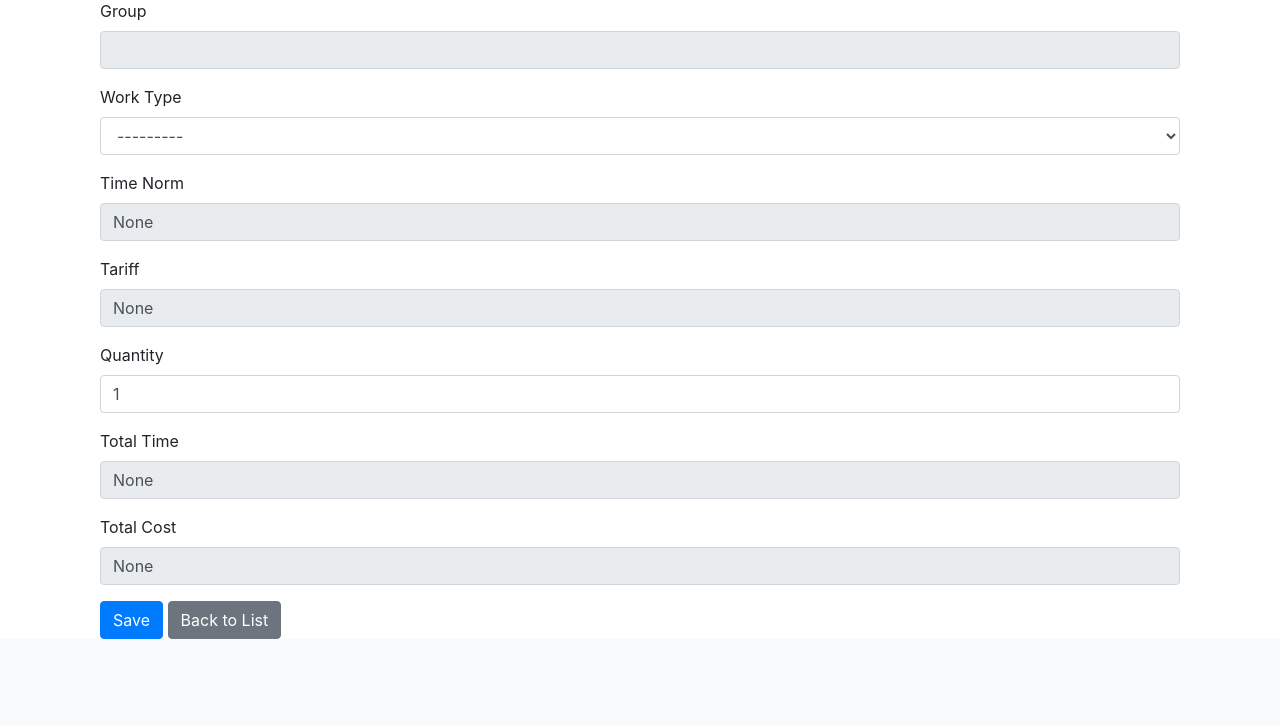
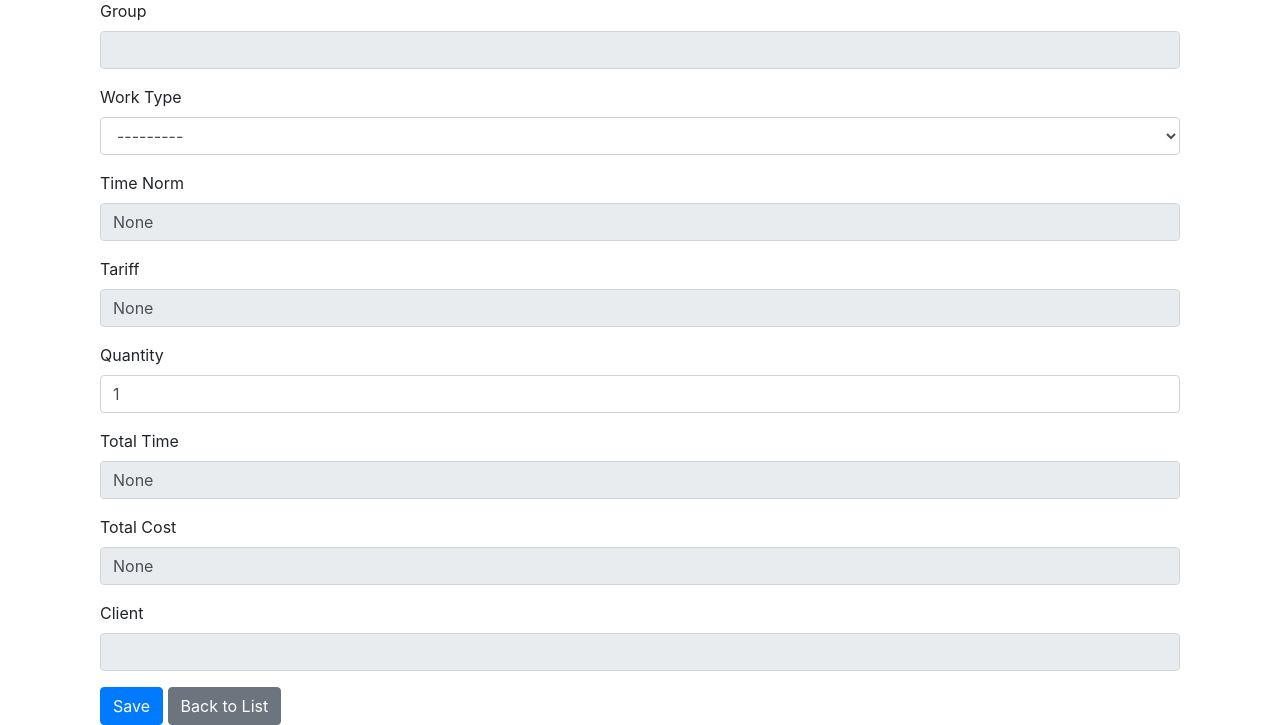
Before and after one commit to Sergey-Pashkov/MB5.2, a Django app: page /accounting/journals/create/ in a window 1280 px wide. Shown: the part 211-936 px from the top of the page. Before the commit the page ends 850 px from the top, so only its background shows below. Run offline with Django 5.2, Linux system fonts and the light colour scheme; some libraries are stand-ins or nearby versions.

Commit message:
Добавлено поле Клиент в форму редактирования

```diff
--- a/Home_button/Accounting_button/templates/Accounting_button/StandardOperationsJournal/journal_form.html
+++ b/Home_button/Accounting_button/templates/Accounting_button/StandardOperationsJournal/journal_form.html
@@ -39,6 +39,10 @@
             <label for="id_total_cost">Total Cost</label>
             <input type="text" class="form-control" id="id_total_cost" value="{{ form.instance.total_cost }}" disabled>
         </div>
+        <div class="form-group">
+            <label for="id_client_display">Client</label>
+            <input type="text" class="form-control" id="id_client_display" value="{{ form.instance.client_display }}" disabled>
+        </div>
         <button type="submit" class="btn btn-primary">Save</button>
         <a href="{% url 'journal_list' %}" class="btn btn-secondary">Back to List</a>
     </form>
```
